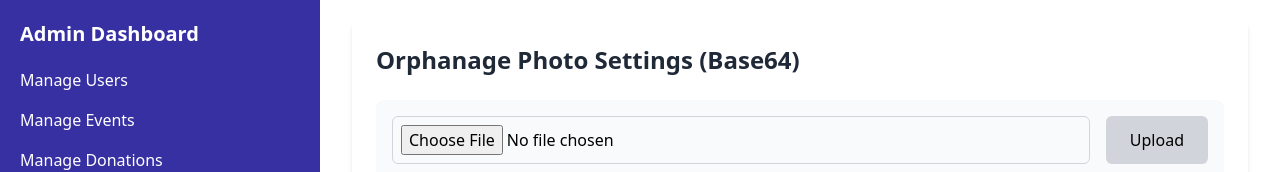
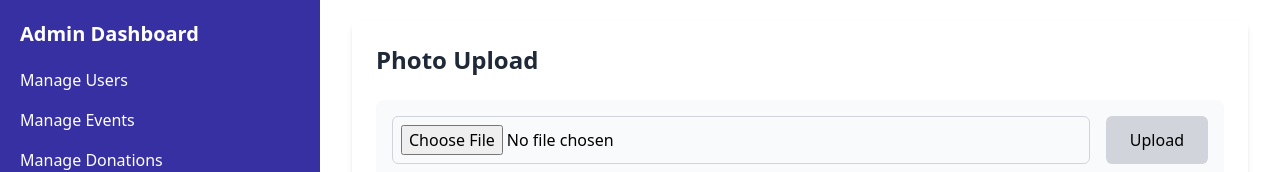
Before and after one commit to prachii06/OrphaConnect, a React (Vite) app in the folder client/: page /admin-dashboard/settings in a window 1280 px wide. Shown: the top 172 px of the page. Built offline with nearby package versions, Linux system fonts and the light colour scheme; no server answers; the database is empty.

Commit message:
Update Settings.jsx

```diff
--- a/client/src/components/admin/Settings.jsx
+++ b/client/src/components/admin/Settings.jsx
@@ -102,7 +102,7 @@ const Settings = () => {
   return (
     <div className="max-w-4xl mx-auto p-6 bg-white rounded-lg shadow-md">
       <h1 className="text-2xl font-bold mb-6 text-gray-800">
-        Orphanage Photo Settings (Base64)
+        Photo Upload
       </h1>
 
       {message && (
```
